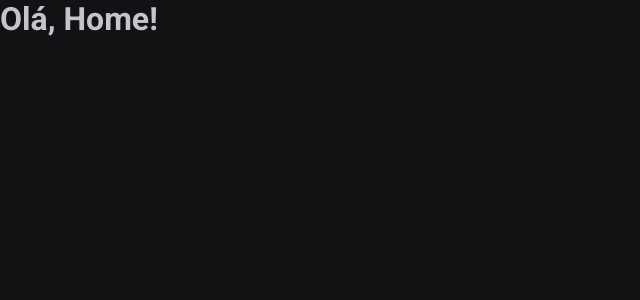
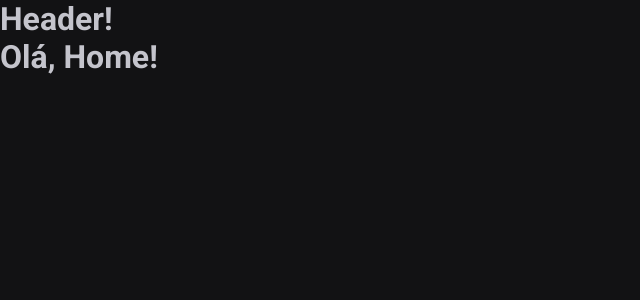
Before and after one commit to biancacangussu/ignite-timer, a React (Vite) app: page / in a window 1280 px wide. Shown: the top 300 px of the page, without its empty margins (0-640 px from the left). Built offline with nearby package versions, Linux system fonts and the light colour scheme.

Commit message:
:globe_with_meridians: feat: add reusable route layout for the application

```diff
--- a/src/Router.tsx
+++ b/src/Router.tsx
@@ -1,13 +1,16 @@
-import { Routes, Route } from 'react-router-dom'
+import { Routes, Route } from 'react-router-dom';
 
 import { Home } from './pages/Home';
 import { History } from './pages/History';
+import { DefaultLayout } from './layouts/DefaultLayout';
 
 export function Router() {
   return (
     <Routes>
-      <Route path='/' element={<Home />} />
-      <Route path='/history' element={<History />} />
+      <Route path="/" element={<DefaultLayout />}>
+        <Route path="/" element={<Home />} />
+        <Route path="/history" element={<History />} />
+      </Route>
     </Routes>
   );
 }
--- /dev/null
+++ b/src/components/Header.tsx
@@ -0,0 +1,5 @@
+export function Header() {
+  return (
+    <h1>Header!</h1>
+  );
+}
--- /dev/null
+++ b/src/layouts/DefaultLayout.tsx
@@ -0,0 +1,11 @@
+import { Outlet } from 'react-router-dom';
+import { Header } from '../components/Header';
+
+export function DefaultLayout() {
+  return (
+    <div>
+      <Header />
+      <Outlet />
+    </div>
+  );
+}
--- a/src/pages/History.tsx
+++ b/src/pages/History.tsx
@@ -1,5 +1,7 @@
 export function History() {
   return (
-    <h1>Olá, History!</h1>
+    <div>
+      <h1>Olá, History!</h1>
+    </div>
   );
 }
--- a/src/pages/Home.tsx
+++ b/src/pages/Home.tsx
@@ -1,5 +1,7 @@
 export function Home() {
   return (
-    <h1>Olá, Home!</h1>
+    <div>
+      <h1>Olá, Home!</h1>
+    </div>
   );
 }
```
